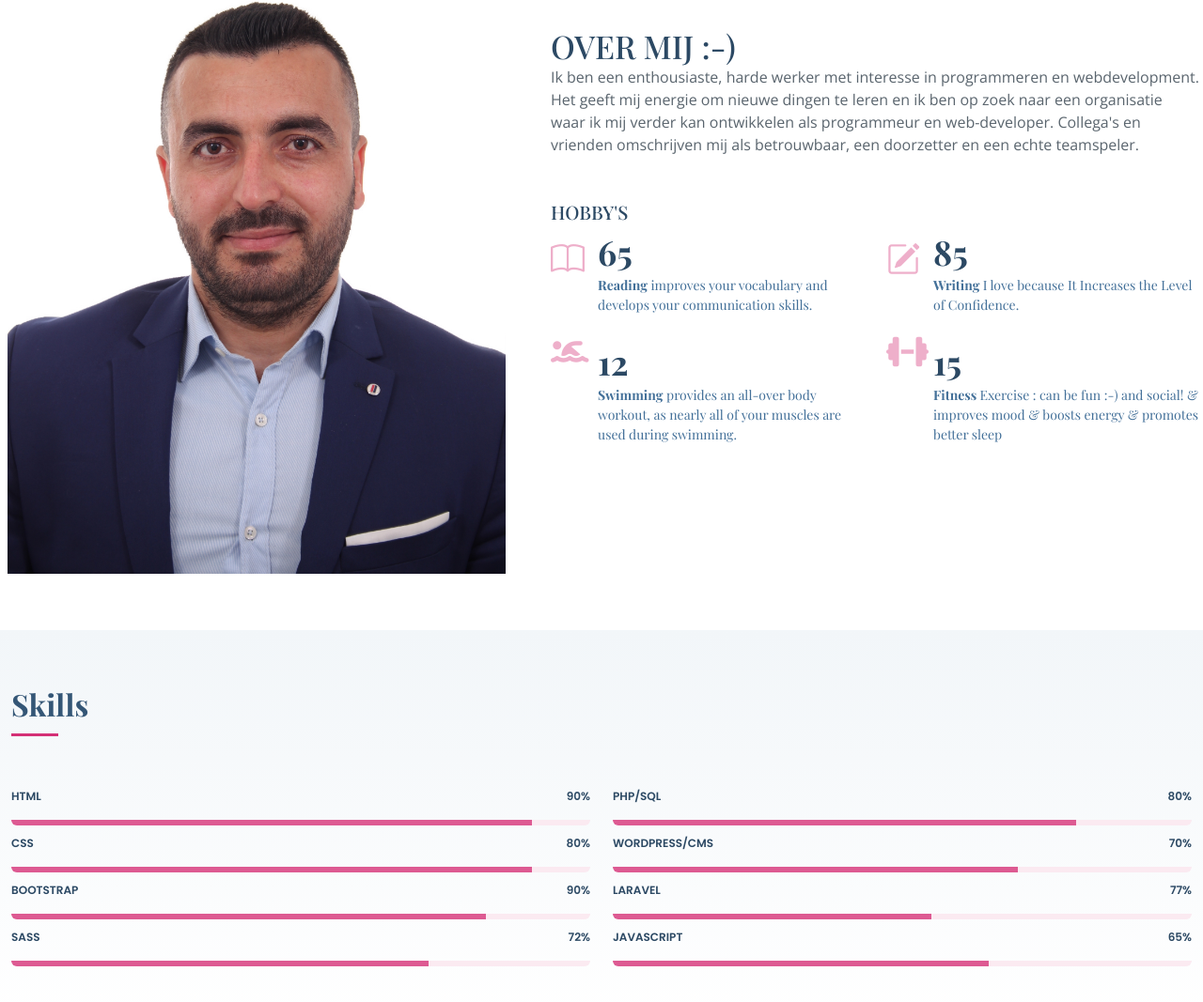
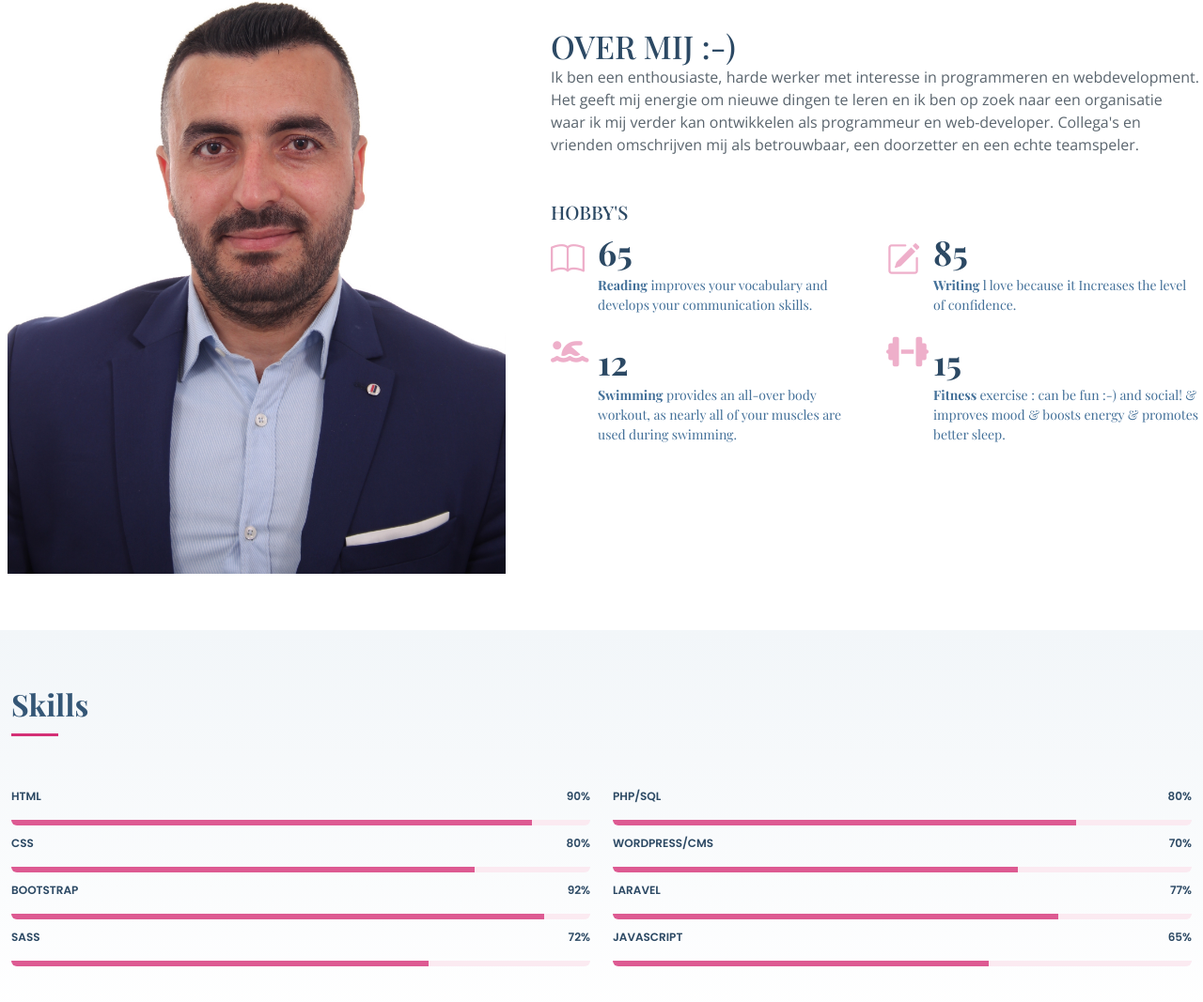
Before and after one commit to mohammad654/mohammad.ali, a website: page index.html in a window 1280 px wide. Shown: the part 609-1676 px from the top of the page at 94% size. Drawn offline with nearby package versions, Linux system fonts and the light colour scheme; a web font is replaced by a local one.

Commit message:
Update index.html

```diff
--- a/index.html
+++ b/index.html
@@ -90,7 +90,7 @@
                   <div class="count-box">
                     <i class="bi bi-pencil-square"></i>
                     <span data-purecounter-start="0" data-purecounter-end="85" data-purecounter-duration="1" class="purecounter"></span>
-                    <p><strong>Writing </strong> I love because It Increases the Level of Confidence.</p>
+                    <p><strong>Writing </strong> l love because it Increases the level of confidence.</p>
                   </div>
                 </div>
 
@@ -106,7 +106,7 @@
                   <div class="count-box">
                     <i class="fa fa-dumbbell"></i>
                     <span data-purecounter-start="0" data-purecounter-end="15" data-purecounter-duration="1" class="purecounter"></span>
-                    <p><strong>Fitness </strong>Exercise : can be fun :-) and social! & improves mood & boosts energy & promotes better sleep</p>
+                    <p><strong>Fitness </strong>exercise : can be fun :-) and social! & improves mood & boosts energy & promotes better sleep.</p>
                   </div>
                 </div>
               </div>
@@ -140,14 +140,14 @@
             <div class="progress">
               <span class="skill">CSS <i class="val">80%</i></span>
               <div class="progress-bar-wrap">
-                <div class="progress-bar" role="progressbar" aria-valuenow="90" aria-valuemin="0" aria-valuemax="100"></div>
+                <div class="progress-bar" role="progressbar" aria-valuenow="80" aria-valuemin="0" aria-valuemax="100"></div>
               </div>
             </div>
 
             <div class="progress">
-              <span class="skill">Bootstrap <i class="val">90%</i></span>
+              <span class="skill">Bootstrap <i class="val">92%</i></span>
               <div class="progress-bar-wrap">
-                <div class="progress-bar" role="progressbar" aria-valuenow="82" aria-valuemin="0" aria-valuemax="100"></div>
+                <div class="progress-bar" role="progressbar" aria-valuenow="92" aria-valuemin="0" aria-valuemax="100"></div>
               </div>
             </div>
 
@@ -179,7 +179,7 @@
             <div class="progress">
               <span class="skill">Laravel <i class="val">77%</i></span>
               <div class="progress-bar-wrap">
-                <div class="progress-bar" role="progressbar" aria-valuenow="55" aria-valuemin="0" aria-valuemax="100"></div>
+                <div class="progress-bar" role="progressbar" aria-valuenow="77" aria-valuemin="0" aria-valuemax="100"></div>
               </div>
             </div>
 
```
